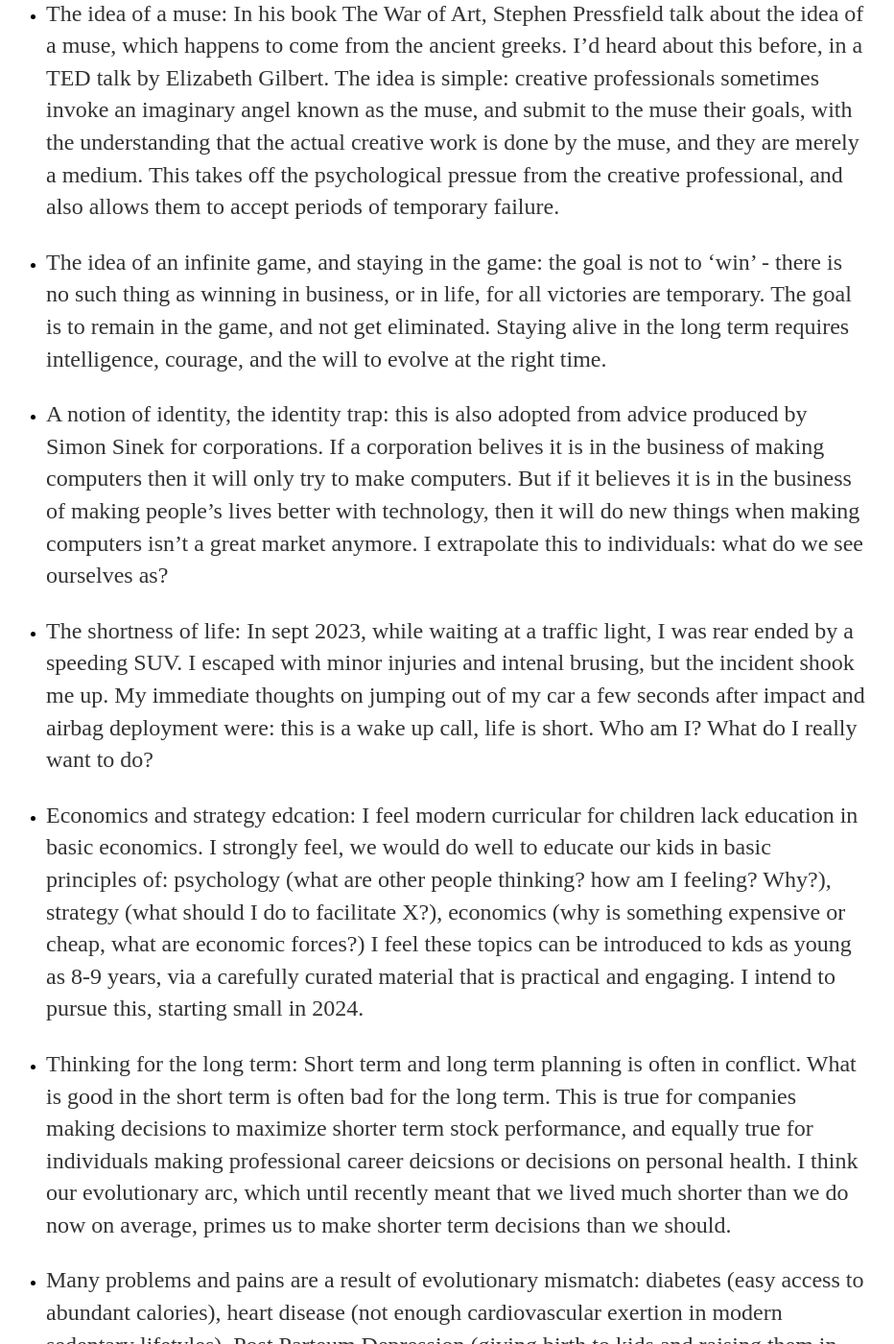
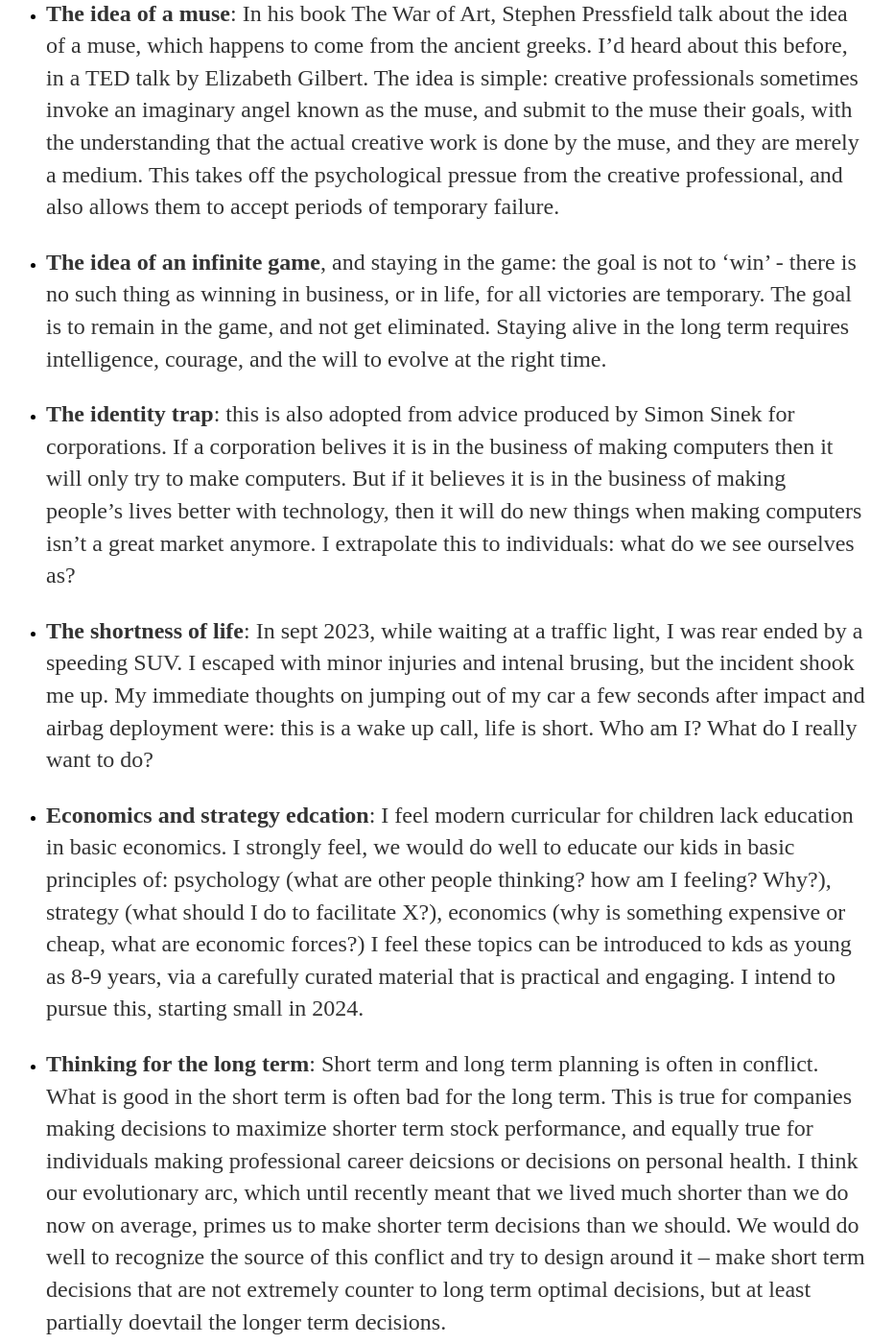
Before and after one commit to bayesianobserver/bayesianobserver.github.io, a Jekyll site: the page built from _posts/2023-11-12-learnings-43.md, in a window 1280 px wide and 1400 px high, scrolled down 382 px. Shown: the whole window at 96% size, without its empty margins (184-1116 px from the left). Built offline with Jekyll 4.4.1, drawn with Linux system fonts in a browser that asks for light colours; a script that is not in the unit is left out; some of the changed text lies outside the part shown.

Commit message:
Formatting

```diff
--- a/_posts/2023-11-12-learnings-43.md
+++ b/_posts/2023-11-12-learnings-43.md
@@ -7,28 +7,28 @@ mathjax: true
 
 I have encircled the sun one more time, aboard this amazing planet, and so it is perhaps a good time to reflect on important themes and ideas I've learnt, adopted or encountered and want to adopt, during the past year.
 
-- The idea of a muse: In his book The War of Art, Stephen Pressfield talk about the idea of a muse, which happens to come from the ancient greeks. I'd heard about this before, in a TED talk by Elizabeth Gilbert. The idea is simple: creative professionals sometimes invoke an imaginary angel known as the muse, and submit to the muse their goals, with the understanding that the actual creative work is done by the muse, and they are merely a medium. This takes off the psychological pressue from the creative professional, and also allows them to accept periods of temporary failure.
+- **The idea of a muse**: In his book The War of Art, Stephen Pressfield talk about the idea of a muse, which happens to come from the ancient greeks. I'd heard about this before, in a TED talk by Elizabeth Gilbert. The idea is simple: creative professionals sometimes invoke an imaginary angel known as the muse, and submit to the muse their goals, with the understanding that the actual creative work is done by the muse, and they are merely a medium. This takes off the psychological pressue from the creative professional, and also allows them to accept periods of temporary failure.
 
-- The idea of an infinite game, and staying in the game: the goal is not to 'win' - there is no such thing as winning in business, or in life, for all victories are temporary. The goal is to remain in the game, and not get eliminated. Staying alive in the long term requires intelligence, courage, and the will to evolve at the right time.
+- **The idea of an infinite game**, and staying in the game: the goal is not to 'win' - there is no such thing as winning in business, or in life, for all victories are temporary. The goal is to remain in the game, and not get eliminated. Staying alive in the long term requires intelligence, courage, and the will to evolve at the right time.
 
-- A notion of identity, the identity trap: this is also adopted from advice produced by Simon Sinek for corporations. If a corporation belives it is in the business of making computers then it will only try to make computers. But if it believes it is in the business of making people's lives better with technology, then it will do new things when making computers isn't a great market anymore. I extrapolate this to individuals: what do we see ourselves as?
+- **The identity trap**: this is also adopted from advice produced by Simon Sinek for corporations. If a corporation belives it is in the business of making computers then it will only try to make computers. But if it believes it is in the business of making people's lives better with technology, then it will do new things when making computers isn't a great market anymore. I extrapolate this to individuals: what do we see ourselves as?
 
-- The shortness of life: In sept 2023, while waiting at a traffic light, I was rear ended by a speeding SUV. I escaped with minor injuries and intenal brusing, but the incident shook me up. My immediate thoughts on jumping out of my car a few seconds after impact and airbag deployment were: this is a wake up call, life is short. Who am I? What do I really want to do?
+- **The shortness of life**: In sept 2023, while waiting at a traffic light, I was rear ended by a speeding SUV. I escaped with minor injuries and intenal brusing, but the incident shook me up. My immediate thoughts on jumping out of my car a few seconds after impact and airbag deployment were: this is a wake up call, life is short. Who am I? What do I really want to do?
 
-- Economics and strategy edcation: I feel modern curricular for children lack education in basic economics. I strongly feel, we would do well to educate our kids in basic principles of: psychology (what are other people thinking? how am I feeling? Why?), strategy (what should I do to facilitate X?), economics (why is something expensive or cheap, what are economic forces?) I feel these topics can be introduced to kds as young as 8-9 years, via a carefully curated material that is practical and engaging. I intend to pursue this, starting small in 2024.
+- **Economics and strategy edcation**: I feel modern curricular for children lack education in basic economics. I strongly feel, we would do well to educate our kids in basic principles of: psychology (what are other people thinking? how am I feeling? Why?), strategy (what should I do to facilitate X?), economics (why is something expensive or cheap, what are economic forces?) I feel these topics can be introduced to kds as young as 8-9 years, via a carefully curated material that is practical and engaging. I intend to pursue this, starting small in 2024.
 
-- Thinking for the long term: Short term and long term planning is often in conflict. What is good in the short term is often bad for the long term. This is true for companies making decisions to maximize shorter term stock performance, and equally true for individuals making professional career deicsions or decisions on personal health. I think our evolutionary arc, which until recently meant that we lived much shorter than we do now on average, primes us to make shorter term decisions than we should.
+- **Thinking for the long term**: Short term and long term planning is often in conflict. What is good in the short term is often bad for the long term. This is true for companies making decisions to maximize shorter term stock performance, and equally true for individuals making professional career deicsions or decisions on personal health. I think our evolutionary arc, which until recently meant that we lived much shorter than we do now on average, primes us to make shorter term decisions than we should. We would do well to recognize the source of this conflict and try to design around it -- make short term decisions that are not extremely counter to long term optimal decisions, but at least partially doevtail the longer term decisions.
 
-- Many problems and pains are a result of evolutionary mismatch: diabetes (easy access to abundant calories), heart disease (not enough cardiovascular exertion in modern sedentary lifetyles), Post Parteum Depression (giving birth to kids and raising them in non-communal settings, on one's own).
+- **Evolutionary mismatch**: Many problems and pains are a result of evolutionary mismatch: diabetes (easy access to abundant calories), heart disease (not enough cardiovascular exertion in modern sedentary lifetyles), Post Parteum Depression (giving birth to kids and raising them in non-communal settings, on one's own). While it is hard to go back to the way of live 10,000 years ago, we would do well to recognize this fact and try to design our lives around it. Walk more, live more communally, eat more fresh vegetables, fruits and nuts.
 
 - The idea of definite optimism (Peter Thiel): The Indefinite person (or company , society, etc.) believe that the future is random and not very much in their control, and therefore they hedge their bets by doing multiple different things, acquiring many skills and degrees. The Definite person has a concrete idea about the future and does that one thing that makes him/her very good at it, and continues to chip away at creating that future.
 
-- Intermittent fasting: I began 16:8 IF on my birthday. Its been going well so far. I eat between 12 noon and 8 pm. I don't feel hungry at breakfast time any mor. I drink abundant water before 12, as well as a cup of black coffee. I also rationalize the benefits to myself by assuming that until recently, humans did not have stored foods avaialble to eat when the woke up, and must have had to go hunting/gathering in the early hours before their first meals -- i this theory is correct, then our bodies are adapted to not eating soon after we wake up, but only after a few hours. Peaking more scientifically, IF works by forcing the body to use stored energy, first glycogen and then fats.
+- **Intermittent fasting:** I began 16:8 IF on my birthday. Its been going well so far. I eat between 12 noon and 8 pm. I don't feel hungry at breakfast time any mor. I drink abundant water before 12, as well as a cup of black coffee. I also rationalize the benefits to myself by assuming that until recently, humans did not have stored foods avaialble to eat when the woke up, and must have had to go hunting/gathering in the early hours before their first meals -- i this theory is correct, then our bodies are adapted to not eating soon after we wake up, but only after a few hours. Peaking more scientifically, IF works by forcing the body to use stored energy, first glycogen and then fats.
 
-- Alcohol: No amount of alcohol is health for us. Here I've drawn inspiration from Mukesh Bansal. I wil be experimnting with not drinking for a few months, and if that goes well socially, then I will attempt to extend this indefinitely.
+- **Alcohol:** No amount of alcohol is health for us. Here I've drawn inspiration from Mukesh Bansal. I wil be experimnting with not drinking for a few months, and if that goes well socially, then I will attempt to extend this indefinitely.
 
-- Sugar: A lot of ink has been spilt on this. Refined sugar is a major evil. I will be absaining for a few months to see how things go.
+- **Sugar:** A lot of ink has been spilt on this. Refined sugar is a major evil. I will be absaining for a few months to see how things go.
 
-- Sleep: Sleep at 9-9:30 and wake up at 5:30 - 6.
+- **Sleep:** Sleep at 9-9:30 and wake up at 5:30 - 6.
 
-- The stoics: I doscovered this though a podcast called Hidden Brain run by Shankar Vedantam. In one of the episodes, Vedantam interviews William Irvine, a professor who practices stoicism, and has written an accessible book on it. In my opiion, a air bit of overlap with the philosophy put forward in the Bhagwad Gita, for example a systamtic  classification of things that are and are not under our control, and deciding not to worry about things not under our control.
+- **The stoics:** I discovered this though a podcast called Hidden Brain run by Shankar Vedantam. In one of the episodes, Vedantam interviews William Irvine, a professor who practices stoicism, and has written an accessible book on it ("the guide to the good life"). Stoicism appeals to me a lot. My favorite thing about it is negative visualization, a psychological hack that ameliorates hdonic adaptation, reminds us of our mortality regularly and reminds us to focus on what is important. In my opinion, stoicism has a fair bit of overlap with the philosophy put forward in the Bhagwad Gita, for example a systamtic  classification of things that are and are not under our control, and deciding not to worry about things not under our control.
```
